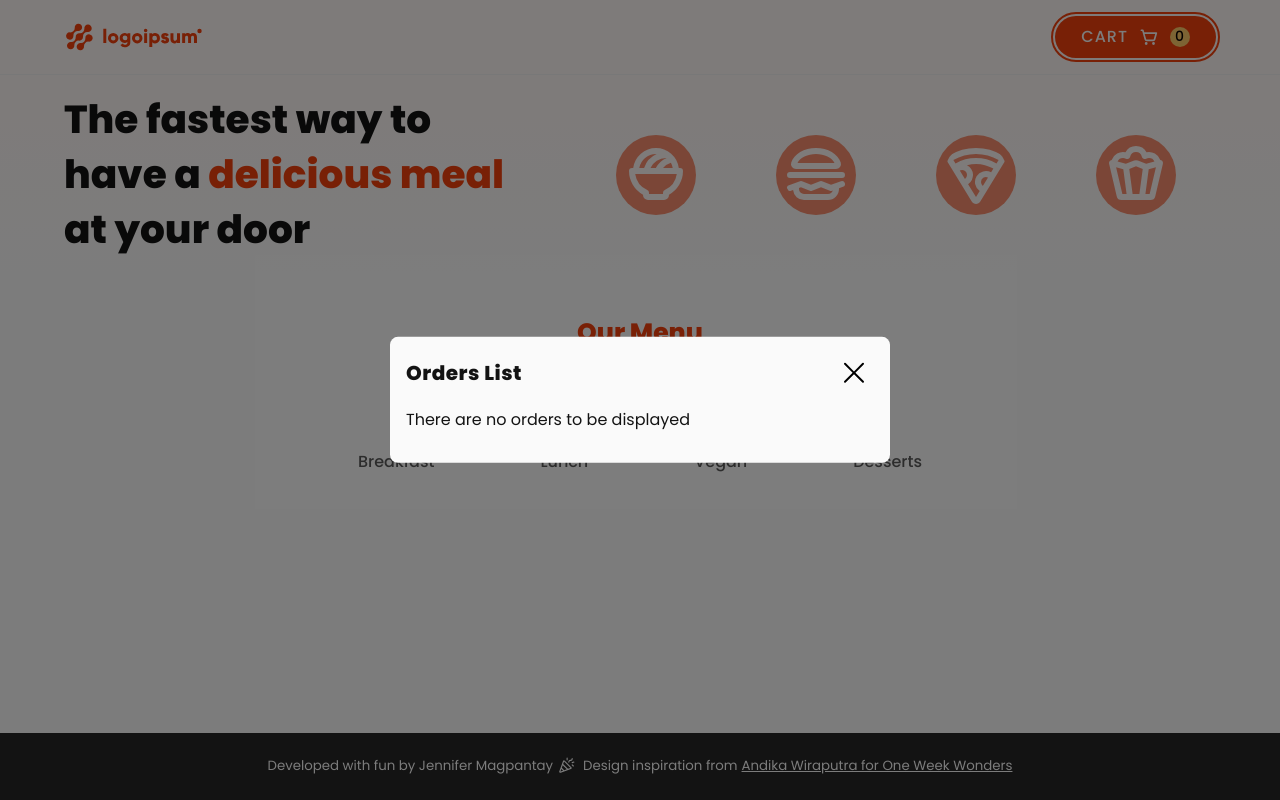
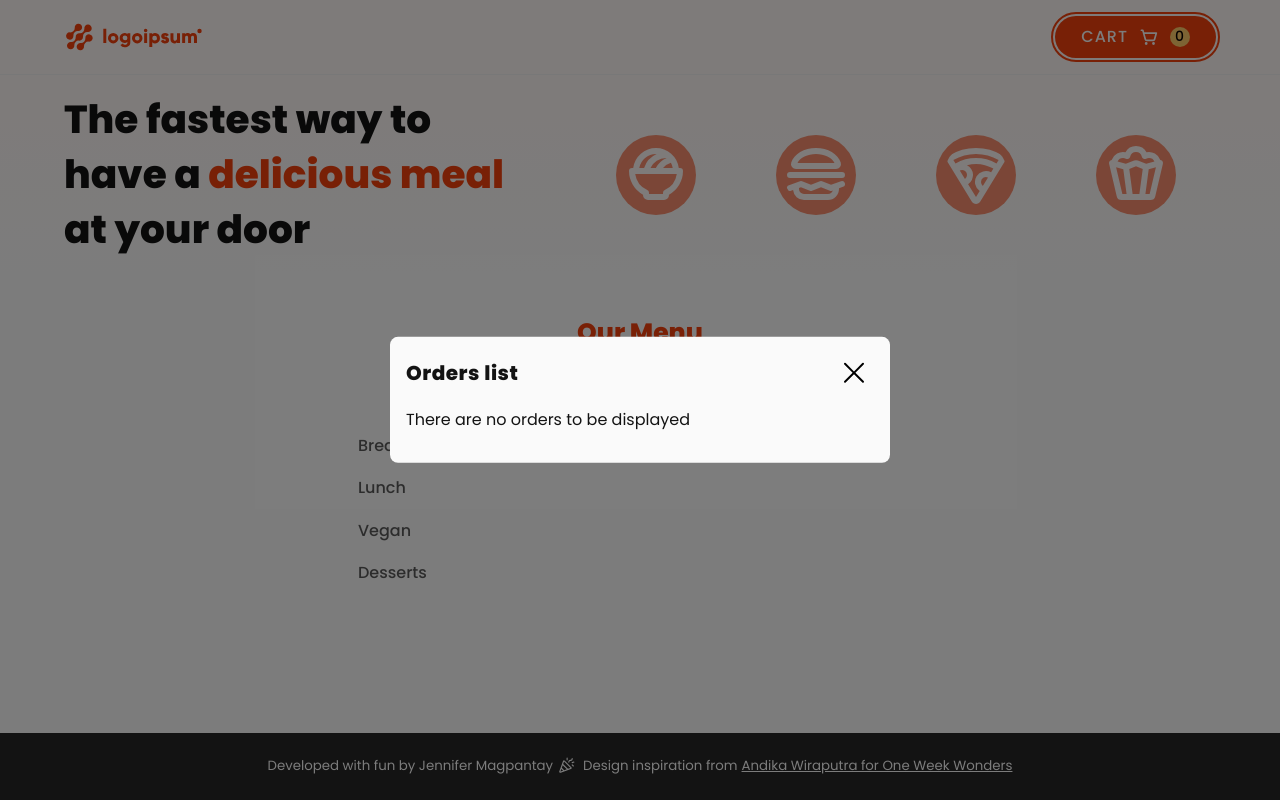
Before and after one commit to jennifer-magpantay/order-food-app, a React (Vite) app in the folder project/: page / in a window 1280 px wide. Both pictures are taken after a click on the button "CART". Built offline with nearby package versions, Linux system fonts and the light colour scheme.

Commit message:
refactor Set context to components to avoid props

```diff
--- a/project/src/App.tsx
+++ b/project/src/App.tsx
@@ -1,23 +1,19 @@
-import { useState } from "react";
+import { useContext } from "react";
+import { CartContext } from "./store/cartContext";
 
 import { Header } from "./components/UI/Header";
 import { Hero } from "./components/UI/Hero";
-import { Button } from "./components/UI/Button";
 import { Main } from "./components/UI/Main";
 import { Menu } from "./components/Menu/Menu";
 import { Footer } from "./components/UI/Footer";
 import { Modal } from "./components/UI/Modal";
 
-import { ShoppingCartSimple, X } from "@phosphor-icons/react";
-import { calculateSubtotal } from "./helpers/subtotal";
 import { calculateTotalPriceByItemAmount } from "./helpers/totalAmount";
 
 /**
  * TODO:
  * - find a way to not fetch the menu all the time
  * - maybe save it into storage?
- * - add amount form to order item
- * - set function to update order item amount when user add or remove item
  * - set function to remoce item from list
  */
 
@@ -28,61 +24,20 @@ export interface OrdersProps {
   amount: number;
 }
 
-export interface OrdersListProps {
-  orders: OrdersProps[];
-}
-
 export const App = () => {
-  const [orders, setOrders] = useState<OrdersProps[]>([]);
-  const [isModalDisplayed, setIsModalDisplayed] = useState(false);
-
-  const saveItemsList = (orderList: OrdersProps): void => {
-    setOrders((prevState) => [...prevState, orderList]);
-  };
-
-  const handleModalDisplay = () => {
-    setIsModalDisplayed(!isModalDisplayed);
-  };
-
-  const handleCheckout = () => {
-    setIsModalDisplayed(!isModalDisplayed);
-    // do something else
-  };
+  const context = useContext(CartContext);
+  const { orders, isModalDisplayed } = context;
 
   return (
     <>
-      <Header>
-        <Button
-          customClasses="cta cart"
-          id="cart"
-          type="button"
-          text="Cart"
-          icon={<ShoppingCartSimple size={18} weight="bold" />}
-          dataCount={orders.length}
-          onClick={handleModalDisplay}
-        />
-      </Header>
+      <Header />
       <Hero />
-
       <Main>
-        <Menu onListItemClick={saveItemsList} />
+        <Menu />
       </Main>
       <Footer />
 
-      <Modal isModalDisplayed={isModalDisplayed}>
-        <div className="modal--header">
-          <h3>Orders List</h3>
-          <Button
-            id="close-modal"
-            type="button"
-            text="Close modal"
-            customClasses="icon"
-            icon={<X size={32} />}
-            onClick={handleModalDisplay}
-          />
-        </div>
-
-        <div className="modal--body">
+      <Modal isModalDisplayed={isModalDisplayed} title="Orders list">
         {orders.length === 0 ? (
           <p>There are no orders to be displayed</p>
         ) : (
@@ -93,7 +48,7 @@ export const App = () => {
                   <th>Food</th>
                   <th>Price</th>
                   <th>Qt</th>
-                    <th>Total</th>
+                  <th>Subtotal</th>
                 </tr>
               </thead>
               <tbody>
@@ -114,23 +69,6 @@ export const App = () => {
             </table>
           </>
         )}
-        </div>
-
-        {orders.length !== 0 && (
-          <div className="modal--footer">
-            <p className="bold">
-              <span>Subtotal</span>
-              <span>{calculateSubtotal(orders)}</span>
-            </p>
-            <Button
-              id="checkout"
-              type="button"
-              text="Proceed to checkout"
-              customClasses="cta center"
-              onClick={handleCheckout}
-            />
-          </div>
-        )}
       </Modal>
     </>
   );
--- /dev/null
+++ b/project/src/components/Card/CardItem.tsx
@@ -0,0 +1,47 @@
+import { useContext, useRef } from "react";
+import { CartContext } from "../../store/cartContext";
+
+import { Form } from "../Form/Form";
+
+interface CardItemProps {
+  id: string;
+  description: string;
+  price: string;
+}
+
+export const CardItem = ({ id, description, price }: CardItemProps) => {
+  const context = useContext(CartContext);
+  const { menu, addItem } = context;
+
+  const formRef = useRef<HTMLFormElement>(null);
+
+  const handleSubmitItem = (id: string) => {
+    // find item by id
+    const item = menu?.find((order) => order.idMeal === id);
+    // get its amount value - in case has changed
+    const itemAmount = formRef?.current?.elements[1].getAttribute("value");
+    // save it on new item
+    if (item) {
+      const newItem = {
+        id: item.idMeal,
+        name: item.strMeal,
+        price: item.price,
+        amount: Number(itemAmount),
+      };
+      // pass it to context function
+      addItem(newItem);
+    }
+  };
+
+  return (
+    <div className="card" id={id}>
+      <div className="card--main">
+        <p>{description}</p>
+        <p>{price}</p>
+      </div>
+      <div className="card--aside">
+        <Form id={id} onSubmitItem={handleSubmitItem} ref={formRef} />
+      </div>
+    </div>
+  );
+};
--- /dev/null
+++ b/project/src/components/Form/Form.tsx
@@ -0,0 +1,65 @@
+import { forwardRef, useState } from "react";
+import { Button } from "../UI/Button";
+
+import { MinusCircle, PlusCircle } from "@phosphor-icons/react";
+
+interface FormProps {
+  id: string;
+  onSubmitItem: (id: string) => void;
+}
+
+export const Form = forwardRef<HTMLFormElement, FormProps>(
+  ({ id, onSubmitItem }: FormProps, ref) => {
+    const [amount, setAmount] = useState(1);
+
+    const handleSubmitItem = (e: React.FormEvent<HTMLFormElement>) => {
+      e.preventDefault();
+      const target = e.currentTarget as HTMLFormElement;
+      onSubmitItem(target.id);
+    };
+
+    const handleDecreaseItemAmount = () => {
+      if (amount < 1) return setAmount(0);
+      setAmount((amount) => amount - 1);
+    };
+
+    const handleIncreaseItemAmount = () => {
+      setAmount((amount) => amount + 1);
+    };
+    return (
+      <form onSubmit={handleSubmitItem} id={id} ref={ref}>
+        <div className="amount--container">
+          <Button
+            id="remove"
+            type="button"
+            text="Remove item from order"
+            customClasses="icon card"
+            icon={<MinusCircle size={32} />}
+            onClick={handleDecreaseItemAmount}
+          />
+
+          <input
+            type="number"
+            name="amount"
+            id="amount"
+            min={1}
+            value={amount}
+            onChange={(e: React.ChangeEvent<HTMLInputElement>) =>
+              setAmount(Number(e.target.value))
+            }
+          />
+
+          <Button
+            id="add"
+            type="button"
+            text="Add item to order"
+            customClasses="icon card"
+            icon={<PlusCircle size={32} />}
+            onClick={handleIncreaseItemAmount}
+          />
+        </div>
+        <Button id="submit" type="submit" text="Add" customClasses="cta add" />
+      </form>
+    );
+  }
+);
--- /dev/null
+++ b/project/src/components/List/List.tsx
@@ -0,0 +1,18 @@
+import React from "react";
+import { DataProps } from "../Menu/Menu";
+
+interface ListProps {
+  list: any[] | DataProps[] | undefined;
+  error?: string;
+  customClass: string;
+  children: React.ReactNode;
+}
+
+export const List = ({ list, error, customClass, children }: ListProps) => {
+  return (
+    <div className="list">
+      {!list && <p>{error}</p>}
+      {list && <ul className={customClass}>{children}</ul>}
+    </div>
+  );
+};
--- /dev/null
+++ b/project/src/components/List/ListItem.tsx
@@ -0,0 +1,13 @@
+interface ListItemProps {
+  id: string;
+  customClass: string;
+  children: React.ReactNode;
+}
+
+export const ListItem = ({ id, customClass, children }: ListItemProps) => {
+  return (
+    <li id={id} className={customClass}>
+      {children}
+    </li>
+  );
+};
--- a/project/src/components/Menu/Menu.tsx
+++ b/project/src/components/Menu/Menu.tsx
@@ -1,10 +1,15 @@
-import React, { useState } from "react";
+import React, { useContext } from "react";
+import { CartContext } from "../../store/cartContext";
+
 import { Section } from "../UI/Section";
 import { Button } from "../UI/Button";
-import { OrdersProps } from "../../App";
+import { List } from "../List/List";
+import { CardItem } from "../Card/CardItem";
+import { ListItem } from "../List/ListItem";
+
 import { generateRandomPrice } from "../../helpers/randomPrice";
 
-interface DataProps {
+export interface DataProps {
   strMeal: string;
   strMealThumb?: string;
   idMeal: string;
@@ -15,12 +20,32 @@ interface DataPropsList {
   meals: DataProps[];
 }
 
-interface MenuProps {
-  onListItemClick: (value: OrdersProps) => void;
-}
+// interface MenuProps {
+//   onListItemClick: (value: OrdersProps) => void;
+// }
 
-export const Menu = ({ onListItemClick }: MenuProps) => {
-  const [menu, setMenu] = useState<DataProps[]>();
+const menuCategories = [
+  {
+    id: "Breakfast",
+    text: "Breakfast",
+  },
+  {
+    id: "Miscellaneous",
+    text: "Lunch",
+  },
+  {
+    id: "Vegan",
+    text: "Vegan",
+  },
+  {
+    id: "Dessert",
+    text: "Desserts",
+  },
+];
+
+export const Menu = () => {
+  const context = useContext(CartContext);
+  const { menu, loadMenu } = context;
 
   const handleMenuTab = (e: React.MouseEvent) => {
     const target = e.target as HTMLButtonElement;
@@ -52,21 +77,10 @@ export const Menu = ({ onListItemClick }: MenuProps) => {
 
     if (resultWithPrice.length > 10) {
       const menuSliced = sliceMenuList(resultWithPrice);
-      setMenu(menuSliced);
+      loadMenu(menuSliced);
     } else {
-      setMenu(resultWithPrice);
+      loadMenu(resultWithPrice);
     }
-  };
-
-  const handleListItemClick = (e: React.MouseEvent) => {
-    const target = e.currentTarget as HTMLUListElement;
-    const item = {
-      id: target.id,
-      name: String(target.children[0].textContent),
-      price: String(target.children[1].textContent),
-      amount: 1,
-    };
-    onListItemClick(item);
   };
 
   return (
@@ -76,63 +90,39 @@ export const Menu = ({ onListItemClick }: MenuProps) => {
         subtitle="Meals that always make you fall in love"
         description="What we serve"
       >
-        <div className="menu--tab">
-          <ul className="tab--list">
-            <li className="tab--list-item">
+        <List
+          list={menuCategories}
+          error="No menu available. Please, try to load the paga again"
+          customClass="list--tab"
+        >
+          {menuCategories?.map((item) => (
+            <ListItem key={item.id} id={item.id} customClass="list--tab-item">
               <Button
                 customClasses="tab"
-                id="Breakfast"
+                id={item.id}
                 type="button"
-                text="Breakfast"
+                text={item.text}
                 onClick={(e) => handleMenuTab(e)}
               />
-            </li>
-            <li className="tab--list-item">
-              <Button
-                customClasses="tab"
-                id="Miscellaneous"
-                type="button"
-                text="Lunch"
-                onClick={(e) => handleMenuTab(e)}
+            </ListItem>
+          ))}
+        </List>
+
+        <List list={menu} customClass="list--menu">
+          {menu?.map((item) => (
+            <ListItem
+              key={item.idMeal}
+              id={item.idMeal}
+              customClass="list--menu-item"
+            >
+              <CardItem
+                id={item.idMeal}
+                description={item.strMeal}
+                price={item.price}
               />
-            </li>
-            <li className="tab--list-item">
-              <Button
-                customClasses="tab"
-                id="Vegan"
-                type="button"
-                text="Vegan"
-                onClick={(e) => handleMenuTab(e)}
-              />
-            </li>
-            <li className="tab--list-item">
-              <Button
-                customClasses="tab"
-                id="Dessert"
-                type="button"
-                text="desserts"
-                onClick={(e) => handleMenuTab(e)}
-              />
-            </li>
-          </ul>
-        </div>
-
-        {menu && (
-          <div className="menu">
-            <ul className="menu--list">
-              {menu.map((item) => (
-                <li
-                  key={item.idMeal}
-                  className="menu--list-item"
-                  id={item.idMeal}
-                  onClick={(e) => handleListItemClick(e)}
-                >
-                  <span>{item.strMeal}</span> <span>{item.price}</span>
-                </li>
-              ))}
-            </ul>
-          </div>
-        )}
+            </ListItem>
+          ))}
+        </List>
       </Section>
     </>
   );
--- a/project/src/components/UI/Header.tsx
+++ b/project/src/components/UI/Header.tsx
@@ -1,17 +1,31 @@
+import { useContext } from "react";
+import { CartContext } from "../../store/cartContext";
+
 import { Logo } from "./Logo";
 import { Button } from "./Button";
 
 import { ShoppingCartSimple } from "@phosphor-icons/react";
 
-interface HeaderProps {
-  children: React.ReactNode;
-}
+export const Header = () => {
+  const context = useContext(CartContext);
+  const { orders, modalDisplay } = context;
 
-export const Header = ({ children }: HeaderProps) => {
+  const handleModalDisplay = () => {
+    modalDisplay();
+  };
+
   return (
     <header>
       <Logo color="#f2410d" />
-      {children}
+      <Button
+        customClasses="cta cart"
+        id="cart"
+        type="button"
+        text="Cart"
+        icon={<ShoppingCartSimple size={18} weight="bold" />}
+        dataCount={orders ? orders.length : 0}
+        onClick={handleModalDisplay}
+      />
     </header>
   );
 };
--- a/project/src/components/UI/Modal.tsx
+++ b/project/src/components/UI/Modal.tsx
@@ -1,20 +1,71 @@
 import { createPortal } from "react-dom";
+import { useContext } from "react";
+import { CartContext } from "../../store/cartContext";
+import { calculateSubtotal } from "../../helpers/subtotal";
+
+import { Button } from "./Button";
+
+import { X } from "@phosphor-icons/react";
 
 interface ModalProps {
   isModalDisplayed: boolean;
   children: React.ReactNode;
+  title: string;
 }
 
-export const Modal = ({ isModalDisplayed, children }: ModalProps) => {
+export const Modal = ({ isModalDisplayed, title, children }: ModalProps) => {
+  const context = useContext(CartContext);
+  const { modalDisplay, orders } = context;
+
   const modalDiv = document.querySelector("#modal");
 
+  const handleModalDisplay = () => {
+    modalDisplay();
+  };
+
+  const handleCheckout = () => {
+    modalDisplay();
+  };
+
   if (!isModalDisplayed) return null;
+
+  const modal = (
+    <div className="modal">
+      <div className="modal--header">
+        <h3>{title}</h3>
+        <Button
+          id="close-modal"
+          type="button"
+          text="Close modal"
+          customClasses="icon"
+          icon={<X size={32} />}
+          onClick={handleModalDisplay}
+        />
+      </div>
+      <div className="modal--body">{children}</div>
+      {orders.length !== 0 && (
+        <div className="modal--footer">
+          <p className="bold">
+            <span>Total</span>
+            <span>{calculateSubtotal(orders)}</span>
+          </p>
+          <Button
+            id="checkout"
+            type="button"
+            text="Proceed to checkout"
+            customClasses="cta center"
+            onClick={handleCheckout}
+          />
+        </div>
+      )}
+    </div>
+  );
 
   if (modalDiv) {
     return createPortal(
       <>
         <div className="modal--overlay" />
-        <div className="modal">{children}</div>
+        {modal}
       </>,
       modalDiv
     );
--- a/project/src/main.tsx
+++ b/project/src/main.tsx
@@ -1,10 +1,13 @@
 import React from "react";
 import ReactDOM from "react-dom/client";
+import { CartProvider } from "./store/cartContext";
 import { App } from "./App";
 import "./styles/app.scss";
 
 ReactDOM.createRoot(document.getElementById("root") as HTMLElement).render(
   <React.StrictMode>
-    <App />
+    <CartProvider>
+      <App />
+    </CartProvider>
   </React.StrictMode>
 );
```
Lines whose indentation alone changed are shown as unchanged.
